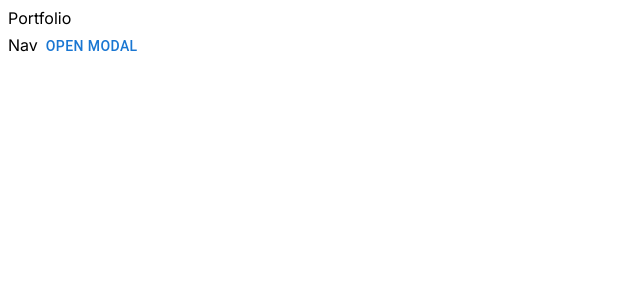
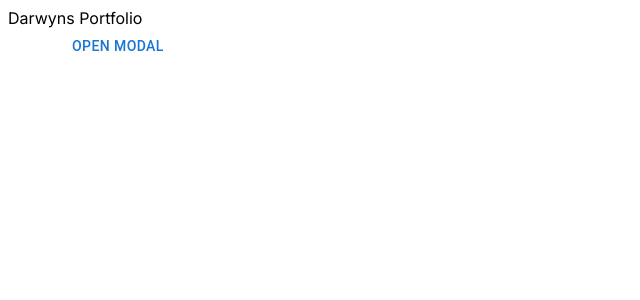
Before and after one commit to DarwynVE/darwyns-portfolio, a Next.js app: page / in a window 1280 px wide. Shown: the top 300 px of the page, without its empty margins (0-640 px from the left). Built offline with nearby package versions, Linux system fonts and the light colour scheme.

Commit message:
Starting Navbars

```diff
--- a/src/components/homePage/homePage.tsx
+++ b/src/components/homePage/homePage.tsx
@@ -4,7 +4,7 @@ import NavBars from '../navBars/navBars';
 export default function HomePage() {
     return (
         <div>
-           Portfolio
+           Darwyns Portfolio
            <NavBars />
         </div>
     )
--- a/src/components/navBars/navBars.tsx
+++ b/src/components/navBars/navBars.tsx
@@ -2,6 +2,8 @@
 import ContactInfo from '../contactInfo/contactInfo';
 import Modal from '@mui/material/Modal';
 import Button from '@mui/material/Button';
+import Container from '@mui/material/Container';
+import List from '@mui/material/List';
 import { useState } from 'react';
 
 export default function NavBars() {
@@ -10,13 +12,13 @@ export default function NavBars() {
     const handleClose = () => setOpen(false);
 
     return (
-        <div>Nav
+        <Container>
             <Button onClick={handleOpen}>Open Modal</Button>
             <Modal
                 open={open}
                 onClose={handleClose}>
                 <ContactInfo />
             </Modal>
-        </div>
+        </Container>
     )
 }
```
Lines whose indentation alone changed are shown as unchanged.
